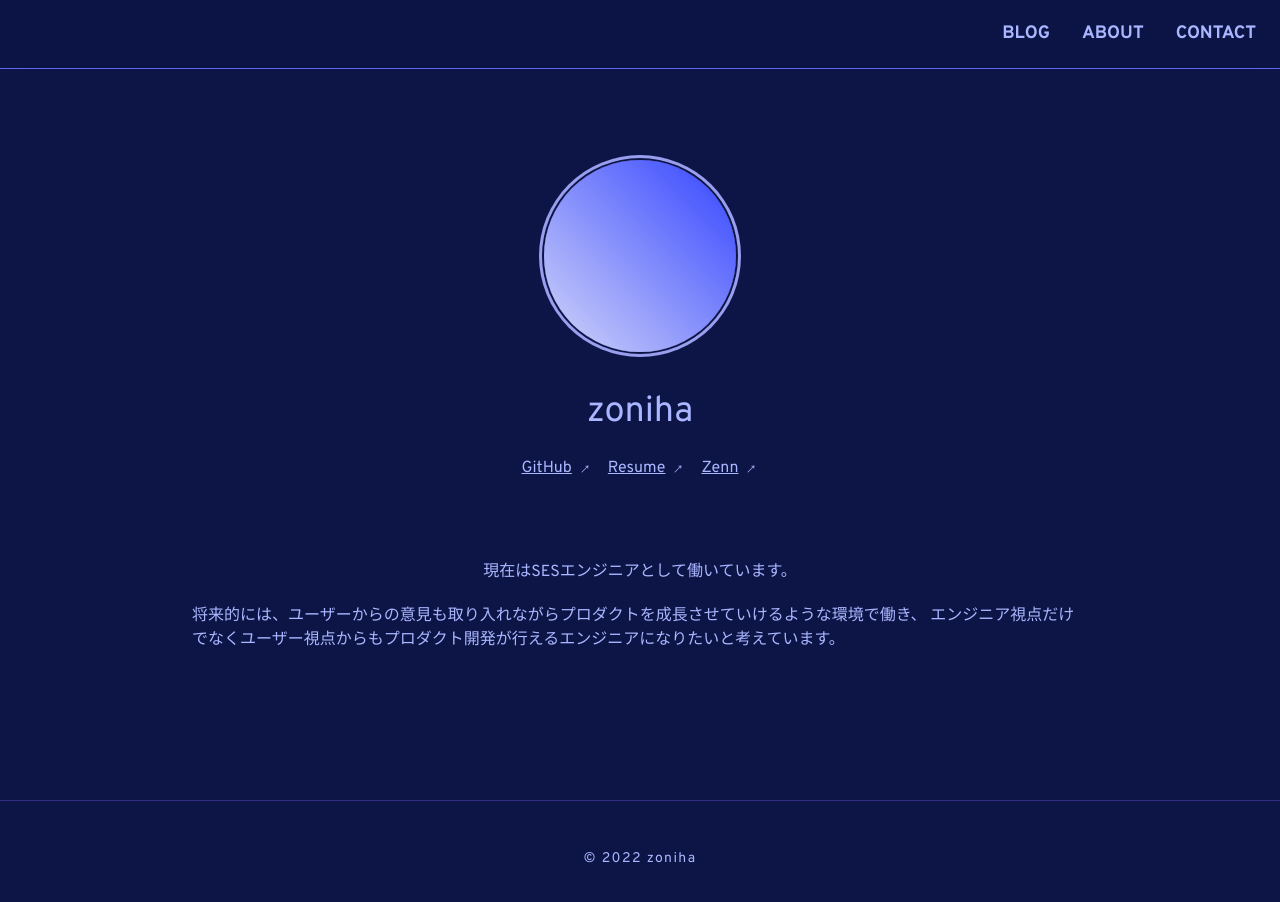
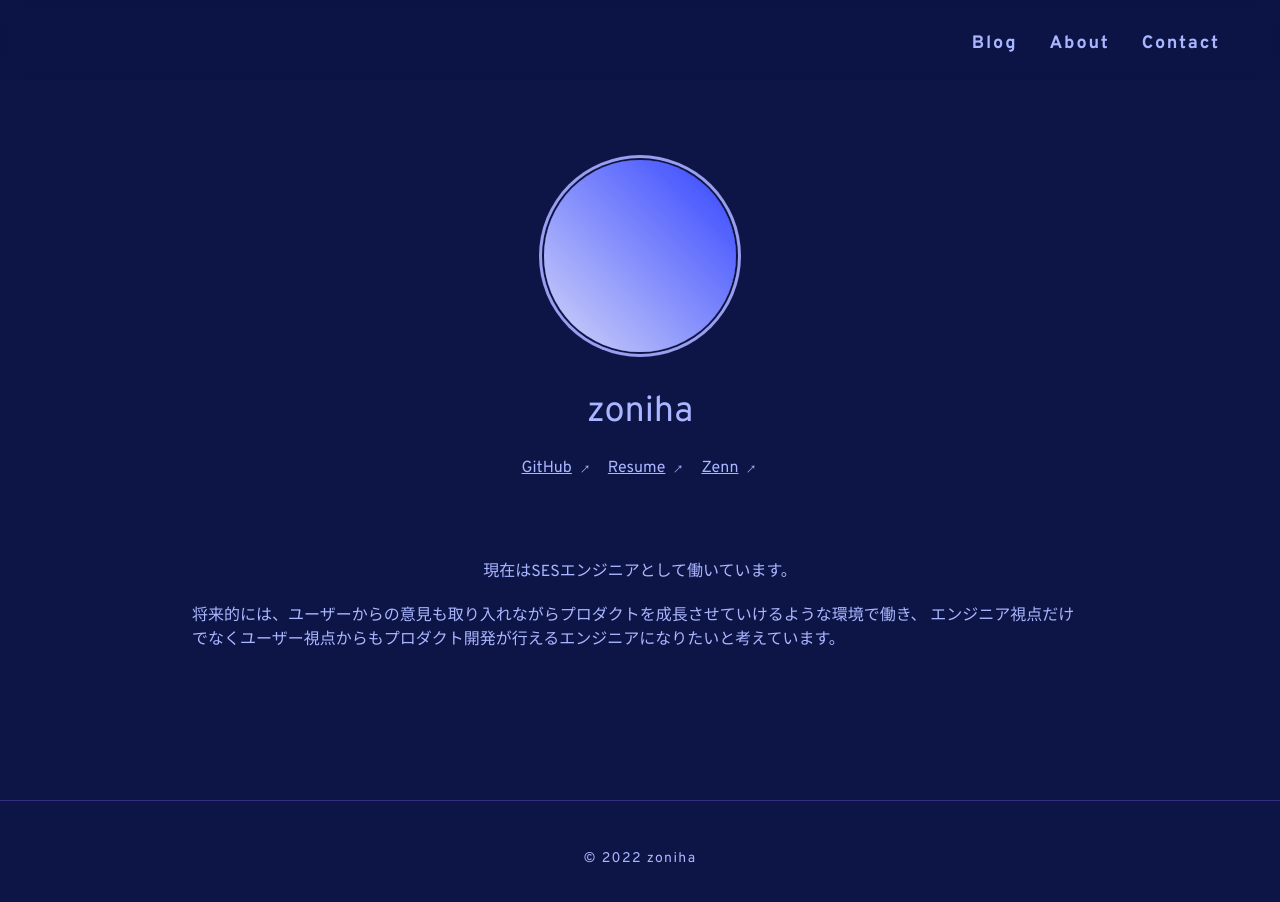
Before and after one commit to rerelurelu/kilonova, a Next.js app: page /about in a window 1280 px wide. Shown: the top 902 px of the page. Built offline with nearby package versions, Linux system fonts and the light colour scheme; no server answers.

Commit message:
feat: Add Header

```diff
--- a/src/components/molecules/Header.tsx
+++ b/src/components/molecules/Header.tsx
@@ -9,13 +9,13 @@ const entries = [
 
 const Header: NextPage = () => {
   return (
-    <div className="navbar font-semibold bg-base-100/30 backdrop-blur flex flex-row-reverse border-b border-indigo-500 fixed z-50">
+    <div className="navbar h-20 px-11 pt-4 font-semibold bg-base-100/30 backdrop-blur flex flex-row-reverse fixed z-50">
       <ul className="menu menu-horizontal p-0">
         {entries.map(({ href, content }) => {
           return (
             <li key={content}>
               <Link href={href} className="hover:bg-transparent">
-                <span className="text-lg uppercase antialiased hover:opacity-70">
+                <span className="text-lg capitalize antialiased tracking-widest hover:opacity-70">
                   {content}
                 </span>
               </Link>
```
